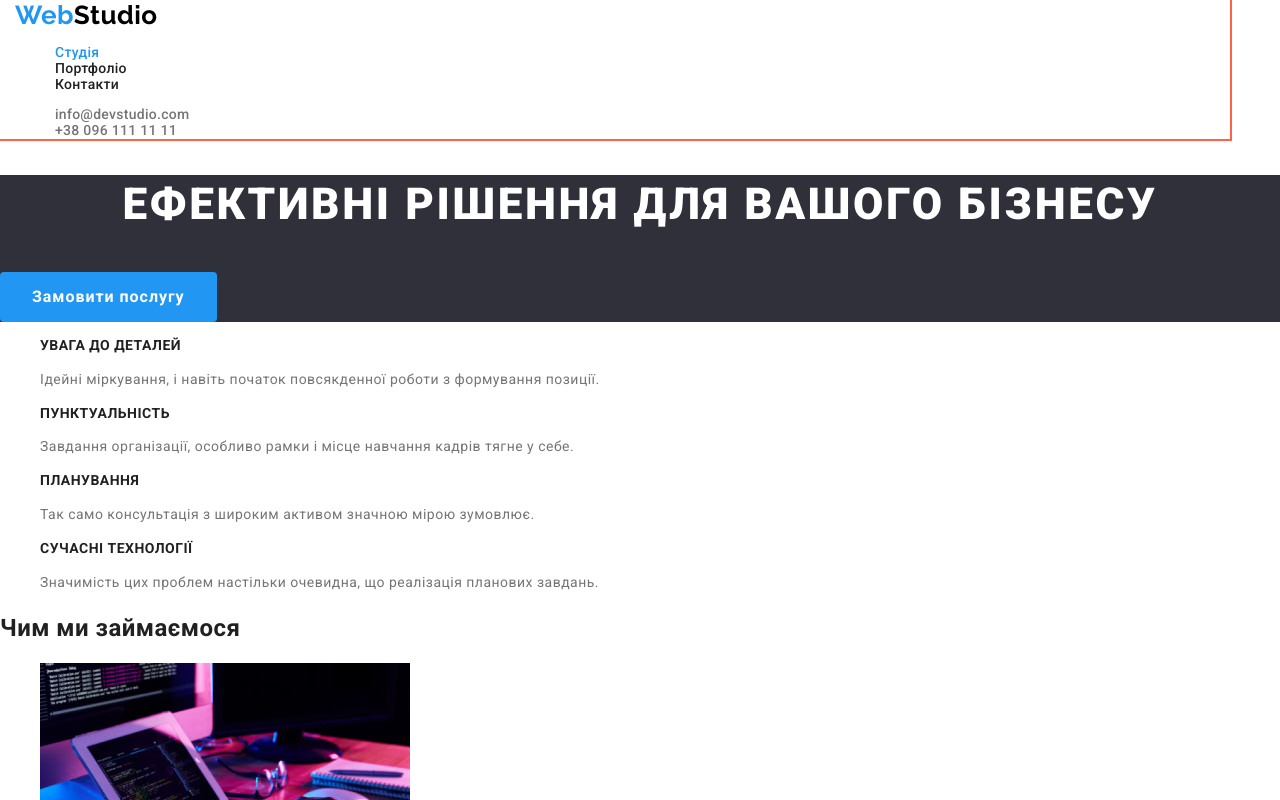
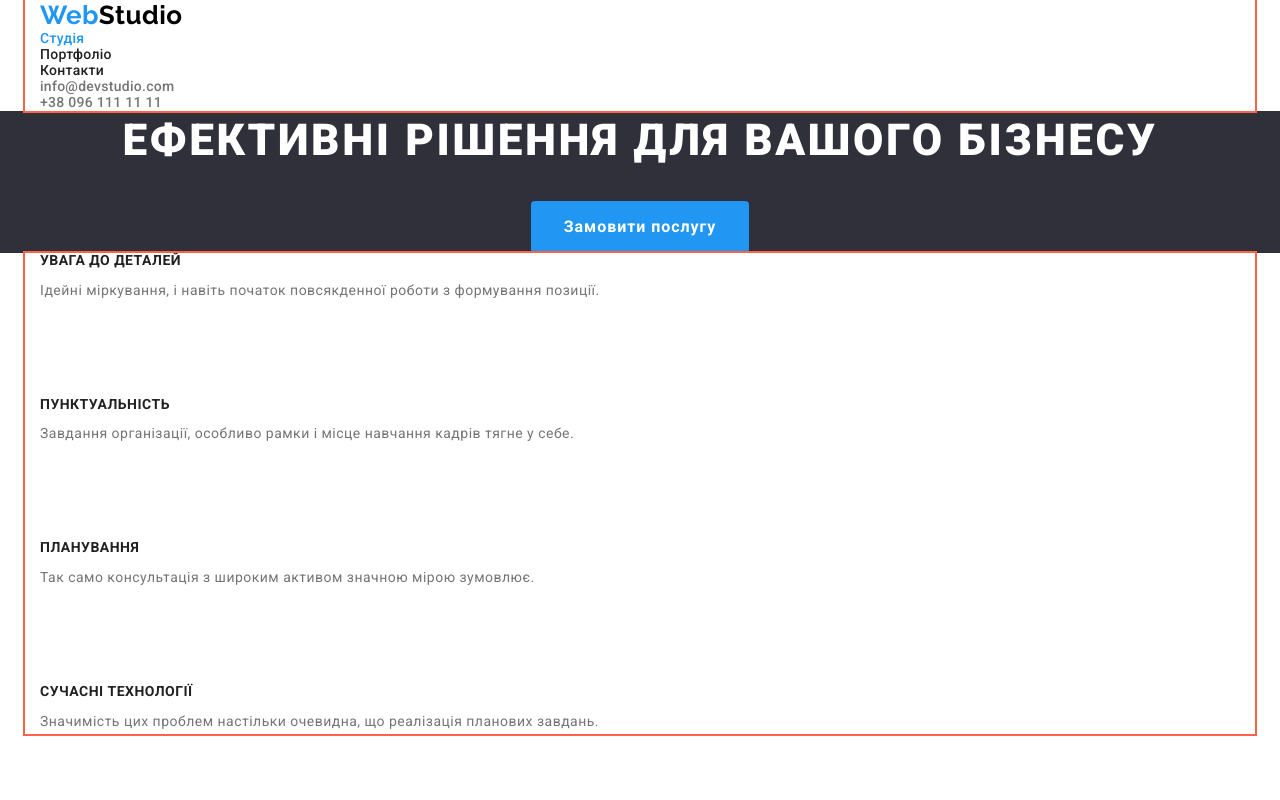
Before and after one commit to ElenaAlexk/goit-markup-hw-03, a plain HTML site: page index.html in a window 1280 px wide. Shown: the top 800 px of the page. Drawn offline with nearby package versions, Linux system fonts and the light colour scheme.

Commit message:
Update index and css

```diff
--- a/css/styles.css
+++ b/css/styles.css
@@ -22,12 +22,16 @@ body {
   letter-spacing: 0.03em;
 }
 .container {
+  margin-left: auto;
+  margin-right: auto;
   width: 1230px;
   padding-left: 15px;
   padding-right: 15px;
   outline: 2px solid tomato;
 }
 ul {
+  padding: 0px;
+  margin: 0px;
   list-style: none;
 }
 .visually-hidden {
@@ -88,8 +92,11 @@ ul {
 /* Оформление hero */
 .hero {
   background-color: #2f303a;
+  text-align: center;
 }
 .hero-title {
+  margin-top: 0px;
+  margin-bottom: 30px;
   color: var(--primary-text-color);
   font-weight: 900;
   font-size: 44px;
@@ -100,7 +107,7 @@ ul {
 }
 .button {
   display: inline-block;
-  border: none;
+  border: 1px solid transparent;
   border-radius: 4px;
   padding: 10px 32px;
   min-width: 216px;
@@ -113,7 +120,6 @@ ul {
   font-size: 16px;
   line-height: 1.88;
   align-items: center;
-  text-align: center;
   letter-spacing: 0.06em;
 }
 .button:hover,
@@ -141,6 +147,8 @@ ul {
 /* Оформление section */
 
 .section-subtitle {
+  margin-top: 0px;
+  margin-bottom: 10px;
   color: var(--title-text-color);
   font-weight: 700;
   font-size: 14px;
@@ -148,6 +156,8 @@ ul {
   text-transform: uppercase;
 }
 .text {
+  margin-top: 0px;
+  margin-bottom: 94px;
   color: #757575;
   font-size: 14px;
   line-height: 1.71;
--- a/index.html
+++ b/index.html
@@ -42,6 +42,7 @@
 
     <main>
       <section class="section">
+        <div class="container">
           <h2 class="visually-hidden">Наші переваги</h2>
           <ul>
             <li>
@@ -61,6 +62,7 @@
               <p class="text">Значимість цих проблем настільки очевидна, що реалізація планових завдань.</p>
             </li>
           </ul>
+        </div>
       </section>
       <section class="section">
         <h2 class="section-title">Чим ми займаємося</h2>
```
Lines whose indentation alone changed are shown as unchanged.
